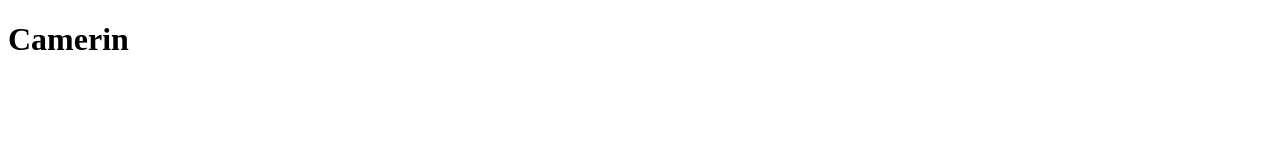
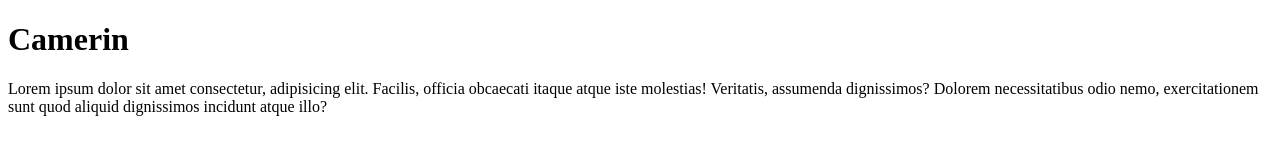
Before and after one commit to aaddhhi/mern-project, a plain HTML site: page index.html in a window 1280 px wide. Drawn offline with Linux system fonts and the light colour scheme.

Commit message:
updated html in paragraph tag

```diff
--- a/index.html
+++ b/index.html
@@ -7,5 +7,6 @@
 </head>
 <body>
     <h1>Camerin</h1>
+    <p>Lorem ipsum dolor sit amet consectetur, adipisicing elit. Facilis, officia obcaecati itaque atque iste molestias! Veritatis, assumenda dignissimos? Dolorem necessitatibus odio nemo, exercitationem sunt quod aliquid dignissimos incidunt atque illo?</p>
 </body>
 </html>
```
